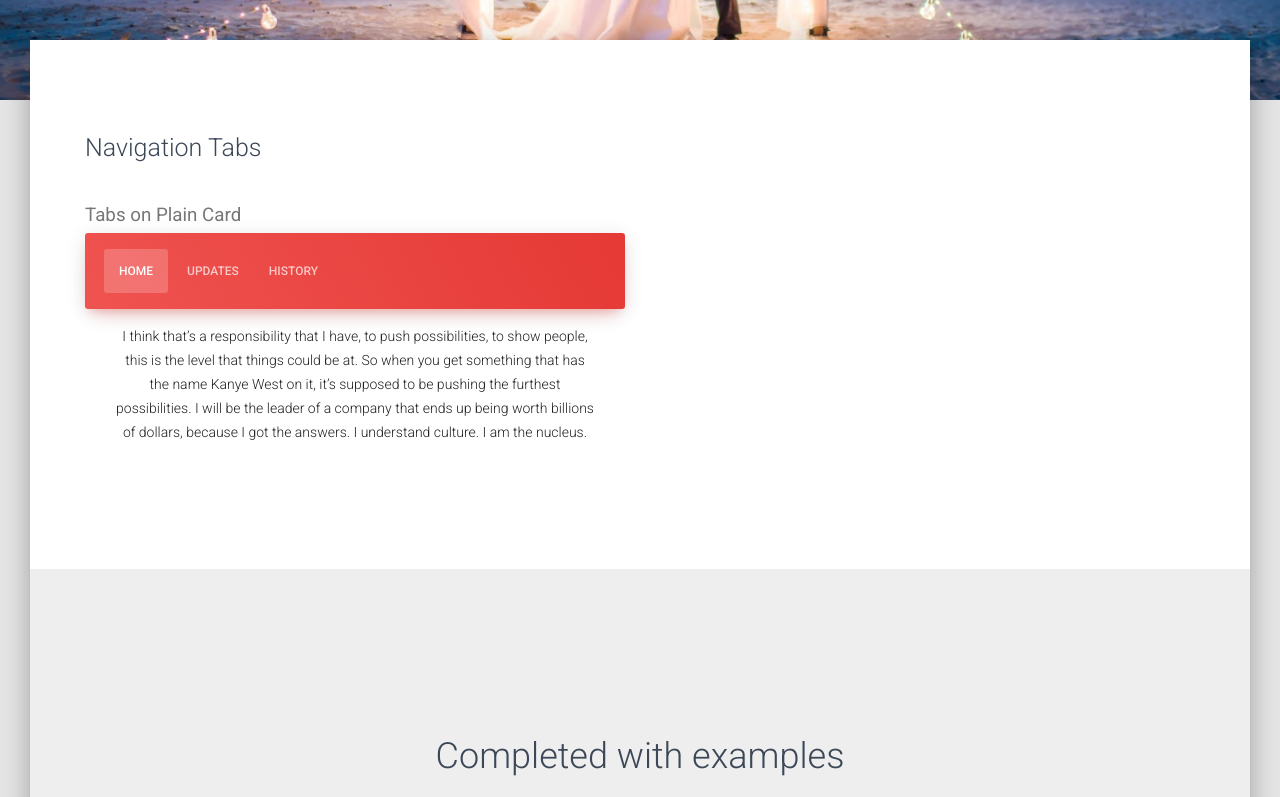
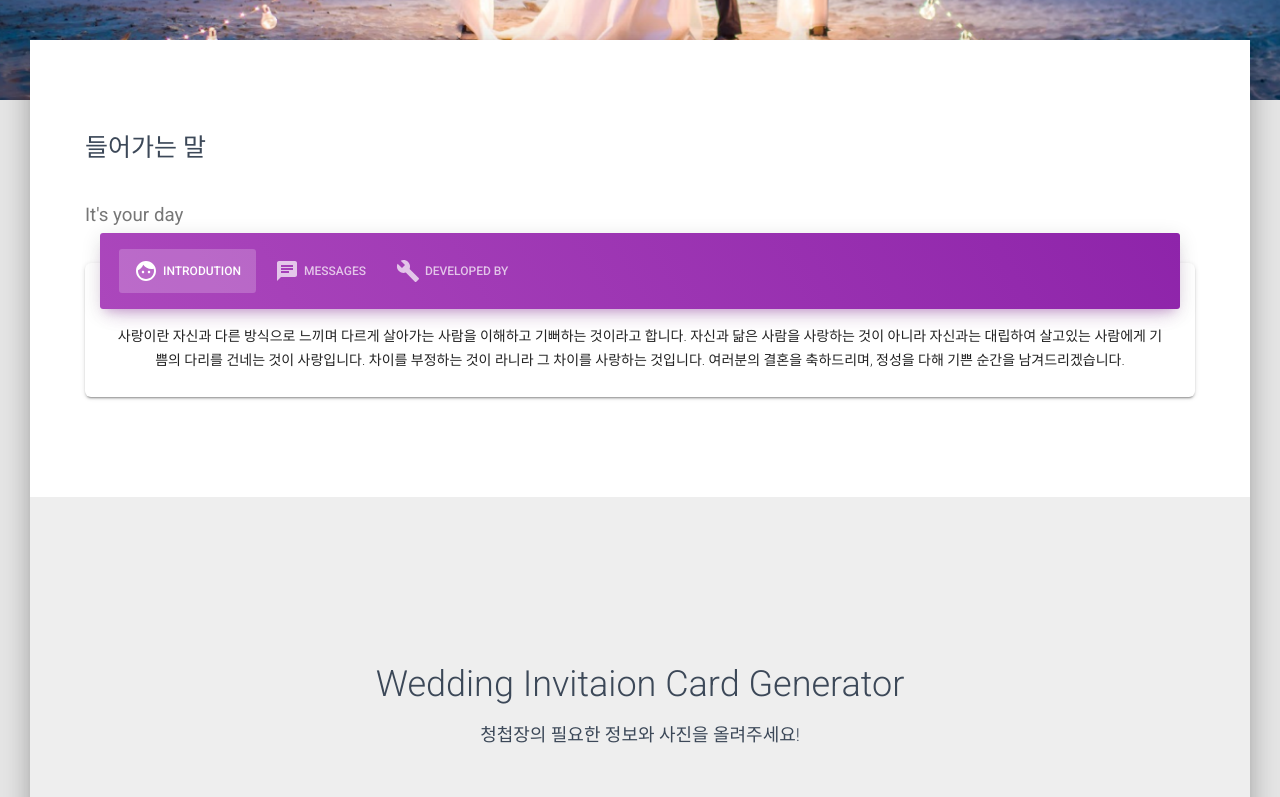
Before and after one commit to junhyeukkwon/M-Invitation, a Next.js app in the folder front/: page /components in a window 1280 px wide. Shown: the part 620-1417 px from the top of the page. Built offline with nearby package versions, Linux system fonts and the light colour scheme.

Commit message:
DOCS : 글 수정

```diff
--- a/front/pages-sections/Components-Sections/SectionCompletedExamples.js
+++ b/front/pages-sections/Components-Sections/SectionCompletedExamples.js
@@ -18,12 +18,9 @@ export default function SectionCompletedExamples() {
       <div className={classes.container}>
         <GridContainer justify="center">
           <GridItem xs={12} sm={12} md={8}>
-            <h2>Completed with examples</h2>
+            <h2>Wedding Invitaion Card Generator</h2>
             <h4>
-              The kit comes with three pre-built pages to help you get started
-              faster. You can change the text and images and you{"'"}re good to
-              go. More importantly, looking at them will give you a picture of
-              what you can build with this powerful kit.
+             청첩장의 필요한 정보와 사진을 올려주세요!
             </h4>
           </GridItem>
         </GridContainer>
--- a/front/pages-sections/Components-Sections/SectionTabs.js
+++ b/front/pages-sections/Components-Sections/SectionTabs.js
@@ -21,28 +21,27 @@ export default function SectionTabs() {
     <div className={classes.section}>
       <div className={classes.container}>
         <div id="nav-tabs">
-          <h3>Navigation Tabs</h3>
+          <h3>들어가는 말</h3>
           <GridContainer>
-            {/* <GridItem xs={12} sm={12} md={6}>
+            <GridItem xs={16} sm={16} md={16}>
               <h3>
-                <small>Tabs with Icons on Card</small>
+                <small>It's your day</small>
               </h3>
               <CustomTabs
                 headerColor="primary"
                 tabs={[
                   {
-                    tabName: "Profile",
+                    tabName: "Introdution",
                     tabIcon: Face,
                     tabContent: (
                       <p className={classes.textCenter}>
-                        I think that’s a responsibility that I have, to push
-                        possibilities, to show people, this is the level that
-                        things could be at. So when you get something that has
-                        the name Kanye West on it, it’s supposed to be pushing
-                        the furthest possibilities. I will be the leader of a
-                        company that ends up being worth billions of dollars,
-                        because I got the answers. I understand culture. I am
-                        the nucleus.
+                        사랑이란 자신과 다른 방식으로 느끼며 다르게 살아가는
+                        사람을 이해하고 기뻐하는 것이라고 합니다. 자신과 닮은
+                        사람을 사랑하는 것이 아니라 자신과는 대립하여 살고있는
+                        사람에게 기쁨의 다리를 건네는 것이 사랑입니다. 차이를
+                        부정하는 것이 라니라 그 차이를 사랑하는 것입니다.
+                        여러분의 결혼을 축하드리며, 정성을 다해 기쁜 순간을
+                        남겨드리겠습니다.
                       </p>
                     ),
                   },
@@ -51,86 +50,23 @@ export default function SectionTabs() {
                     tabIcon: Chat,
                     tabContent: (
                       <p className={classes.textCenter}>
-                        I think that’s a responsibility that I have, to push
-                        possibilities, to show people, this is the level that
-                        things could be at. I will be the leader of a company
-                        that ends up being worth billions of dollars, because I
-                        got the answers. I understand culture. I am the nucleus.
-                        I think that’s a responsibility that I have, to push
-                        possibilities, to show people, this is the level that
-                        things could be at.
+                        안녕하세요, 저희는 모바일 청첩장을 도메인으로 자동적으로
+                        모바일 청접장을 만들어주는 앱을 만들어 보았습니다.
+                        미숙할 지언정, 저희의 많은 시간과 노력이 들어가서 이렇게
+                        만들어진 것을 보았을때, 그저 뿌듯합니다. 더 성장하는
+                        Team2가 되겠습니다!
                       </p>
                     ),
                   },
                   {
-                    tabName: "Settings",
+                    tabName: "developed by",
                     tabIcon: Build,
                     tabContent: (
                       <p className={classes.textCenter}>
-                        think that’s a responsibility that I have, to push
-                        possibilities, to show people, this is the level that
-                        things could be at. So when you get something that has
-                        the name Kanye West on it, it’s supposed to be pushing
-                        the furthest possibilities. I will be the leader of a
-                        company that ends up being worth billions of dollars,
-                        because I got the answers. I understand culture. I am
-                        the nucleus.
-                      </p>
-                    ),
-                  },
-                ]}
-              />
-            </GridItem> */}
-            <GridItem xs={12} sm={12} md={6}>
-              <h3>
-                <small>Tabs on Plain Card</small>
-              </h3>
-              <CustomTabs
-                plainTabs
-                headerColor="danger"
-                tabs={[
-                  {
-                    tabName: "Home",
-                    tabContent: (
-                      <p className={classes.textCenter}>
-                        I think that’s a responsibility that I have, to push
-                        possibilities, to show people, this is the level that
-                        things could be at. So when you get something that has
-                        the name Kanye West on it, it’s supposed to be pushing
-                        the furthest possibilities. I will be the leader of a
-                        company that ends up being worth billions of dollars,
-                        because I got the answers. I understand culture. I am
-                        the nucleus.
-                      </p>
-                    ),
-                  },
-                  {
-                    tabName: "Updates",
-                    tabContent: (
-                      <p className={classes.textCenter}>
-                        I think that’s a responsibility that I have, to push
-                        possibilities, to show people, this is the level that
-                        things could be at. I will be the leader of a company
-                        that ends up being worth billions of dollars, because I
-                        got the answers. I understand culture. I am the nucleus.
-                        I think that’s a responsibility that I have, to push
-                        possibilities, to show people, this is the level that
-                        things could be at.
-                      </p>
-                    ),
-                  },
-                  {
-                    tabName: "History",
-                    tabContent: (
-                      <p className={classes.textCenter}>
-                        think that’s a responsibility that I have, to push
-                        possibilities, to show people, this is the level that
-                        things could be at. So when you get something that has
-                        the name Kanye West on it, it’s supposed to be pushing
-                        the furthest possibilities. I will be the leader of a
-                        company that ends up being worth billions of dollars,
-                        because I got the answers. I understand culture. I am
-                        the nucleus.
+                        <a href="https://github.com/uyggnodkrap">박동규</a> ,{" "}
+                        <a href="https://github.com/Do-it-chu">배서현</a> ,{" "}
+                        <a href="https://github.com/uiet312">박재운</a> 그리고{" "}
+                        <a href="https://github.com/junhyeukkwon">권준혁</a>
                       </p>
                     ),
                   },
--- a/front/pages/components.js
+++ b/front/pages/components.js
@@ -35,7 +35,7 @@ export default function Components(props) {
         <meta contents="It's your day"/>
       </Head>
       <Header
-        brand="it's your day"
+        brand="It's your day"
         rightLinks={<HeaderLinks />}
         fixed
         color="transparent"
```
Also changed, not shown: front/pages/login.js (+34 -35 lines).
